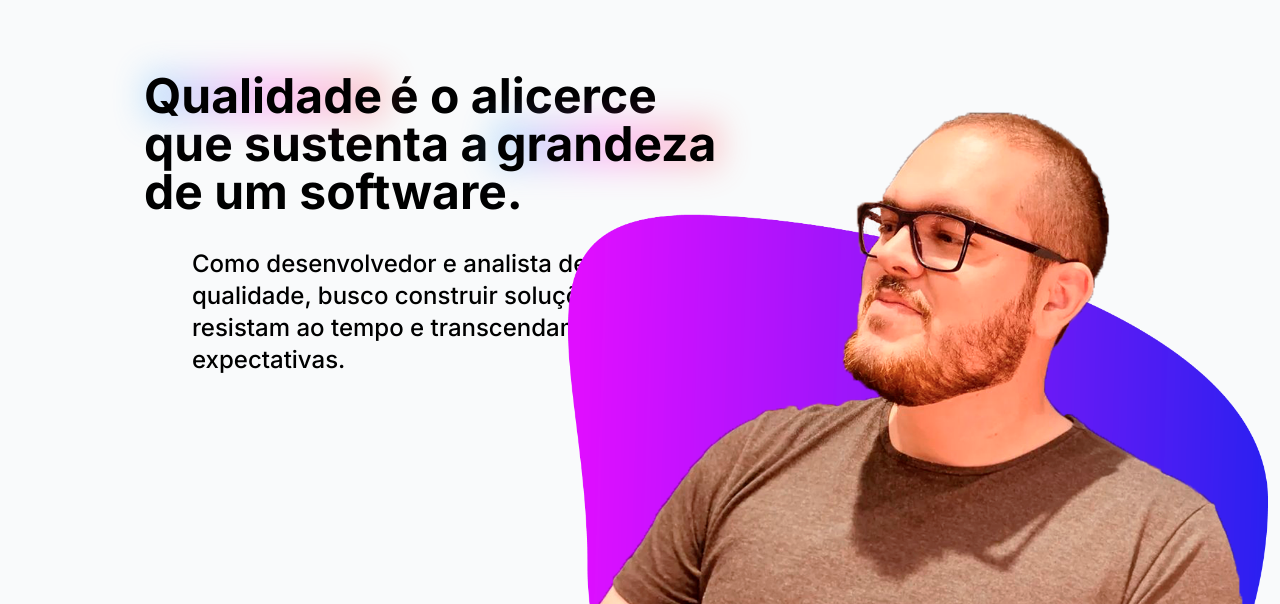
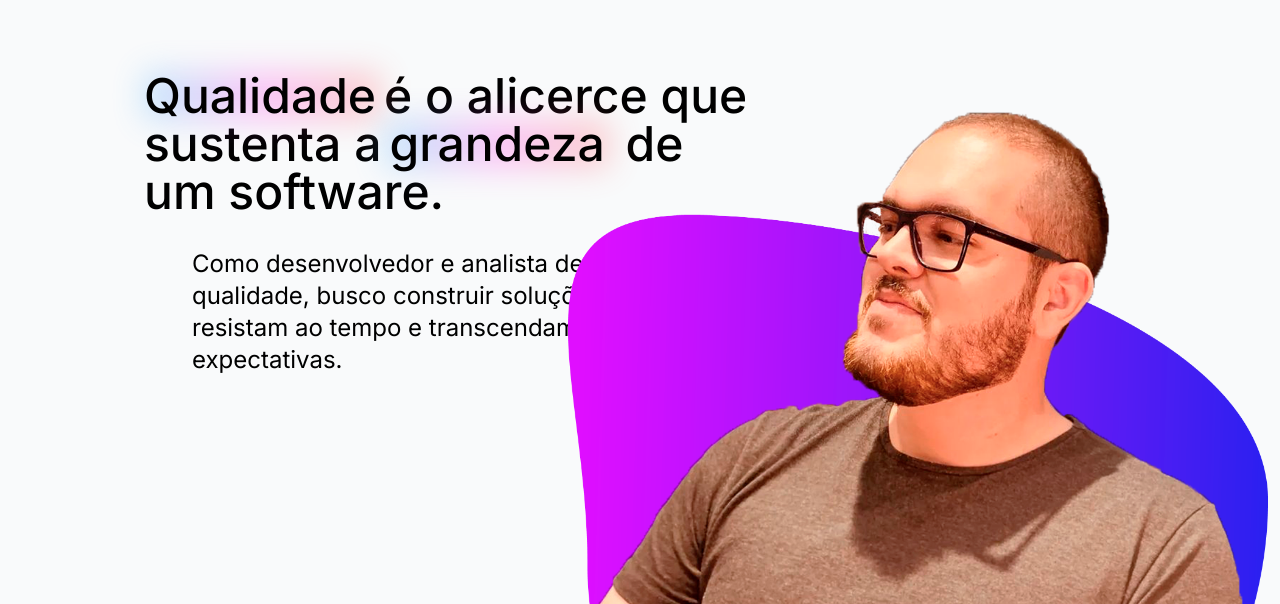
Before and after one commit to ValterIversen/valteriversen, a Next.js app: page / in a window 1280 px wide. Shown: the part 1522-2126 px from the top of the page. Built offline with nearby package versions, Linux system fonts and the light colour scheme.

Commit message:
Revert "Mudança fonte About"
This reverts commit 7fb82e288ff12822647708f8700b32d023eeb6f7.

```diff
--- a/src/components/About.js
+++ b/src/components/About.js
@@ -7,7 +7,7 @@ const About = () => {
             <div className="z-0 px-8 pt-10
             lg:absolute lg:max-w-2xl lg:left-28 lg:top-1/2 lg:transform lg:-translate-y-1/2
             2xl:max-w-4xl 2xl:left-42">
-                <span className="text-black text-2xl font-bold lg:text-5xl
+                <span className="text-black text-2xl font-medium lg:text-5xl
                 2xl:text-6xl">
                     <span className="relative inline-flex pr-1 mr-1">
                         <span className="bg-gradient-to-r from-[#44BCFF] via-[#FF44EC] to-[#FF675E] blur-lg filter opacity-30 w-full h-full absolute inset-0"></span>
@@ -19,7 +19,7 @@ const About = () => {
                         <span className="relative ml-1 md:ml-0"> grandeza </span>
                     </span> de um software.
                 </span>
-                <p className="text-black font-medium
+                <p className="text-black
                 text-lg mx-5 mt-5
                 lg:text-2xl lg:mx-12 lg:mt-8
                 2xl:text-3xl 2lx:mx-18 2xl:mt-10">
```
